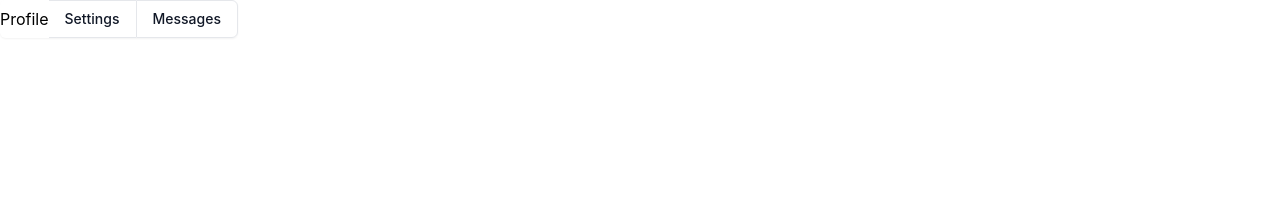
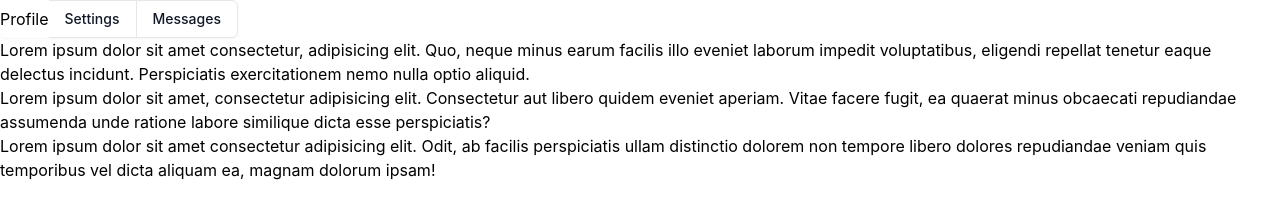
Before and after one commit to armaanharman/test, a website built with Vite: page index.html in a window 1280 px wide. Built offline with nearby package versions, Linux system fonts and the light colour scheme; files whose address does not match are found by name.

Commit message:
add para in index.html file

```diff
--- a/index.html
+++ b/index.html
@@ -22,5 +22,8 @@
     </button>
   </div>
 
+  <p>Lorem ipsum dolor sit amet consectetur, adipisicing elit. Quo, neque minus earum facilis illo eveniet laborum impedit voluptatibus, eligendi repellat tenetur eaque delectus incidunt. Perspiciatis exercitationem nemo nulla optio aliquid.</p>
+  <p>Lorem ipsum dolor sit amet, consectetur adipisicing elit. Consectetur aut libero quidem eveniet aperiam. Vitae facere fugit, ea quaerat minus obcaecati repudiandae assumenda unde ratione labore similique dicta esse perspiciatis?</p>
+  <p>Lorem ipsum dolor sit amet consectetur adipisicing elit. Odit, ab facilis perspiciatis ullam distinctio dolorem non tempore libero dolores repudiandae veniam quis temporibus vel dicta aliquam ea, magnam dolorum ipsam!</p>
 </body>
 </html>
```
